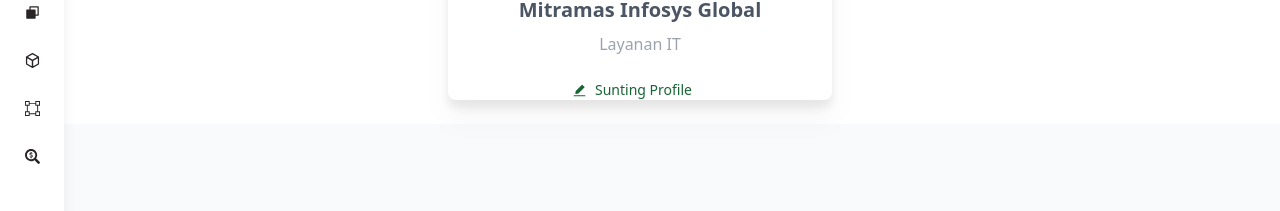
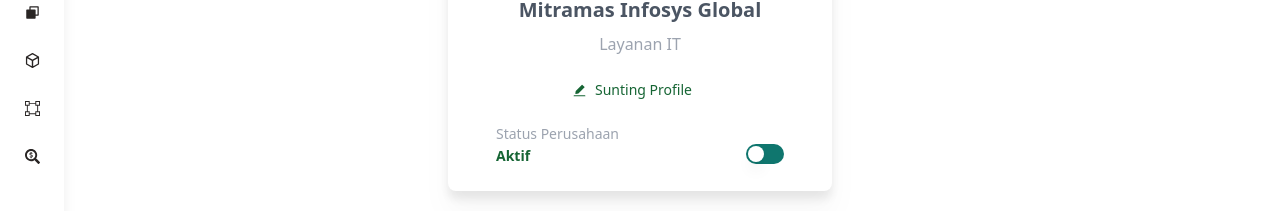
Before and after one commit to ayyashcihuy/miramas-test, a React (Create React App) app in the folder miramas/: page / in a window 1280 px wide. Shown: the part 380-591 px from the top of the page. Built offline with nearby package versions, Linux system fonts and the light colour scheme.

Commit message:
updating profile cont

```diff
--- a/miramas/package.json
+++ b/miramas/package.json
@@ -3,6 +3,7 @@
   "version": "0.1.0",
   "private": true,
   "dependencies": {
+    "@headlessui/react": "^1.4.3",
     "@testing-library/jest-dom": "^5.16.1",
     "@testing-library/react": "^12.1.2",
     "@testing-library/user-event": "^13.5.0",
--- a/miramas/src/components/Profile.jsx
+++ b/miramas/src/components/Profile.jsx
@@ -1,7 +1,10 @@
-import React from "react";
+import React, { useState } from "react";
 import { AiFillEdit } from "react-icons/ai";
+import {Switch} from "@headlessui/react"
 
 function Profile() {
+  const [enabled, setEnabled] = useState(false)
+
   return (
     <div className="profile-section grid container-sm bg-white drop-shadow-xl mx-auto my-6 rounded-lg max-w-sm">
       <div className="relative inline-block">
@@ -24,12 +27,35 @@
         <div className="text-center text-gray-400 mt-2">
           <p>Layanan IT</p>
         </div>
+        <div>
         <a
           href=""
-          className="flex items-center justify-center mt-6 mr-6 text-sm text-green-800"
-        >
+          className="flex items-center justify-center mt-6 mr-6 mb-6 text-sm text-green-800"
+          >
           <AiFillEdit size={15} className="mx-2" /> Sunting Profile
         </a>
+          </div>
+          <div className="mx-12 my-6 text-gray-400 text-sm">
+            <h1>Status Perusahaan</h1>
+            <div className="flex items-center place-content-between">
+            <h1 className="text-green-800 font-bold">Aktif</h1>
+            <div className="">
+      <Switch
+        checked={enabled}
+        onChange={setEnabled}
+        className={`${enabled ? 'bg-teal-900' : 'bg-teal-700'}
+          relative inline-flex flex-shrink-0 h-[20px] w-[38px] border-2 border-transparent rounded-full cursor-pointer transition-colors ease-in-out duration-200 focus:outline-none focus-visible:ring-2  focus-visible:ring-white focus-visible:ring-opacity-75`}
+      >
+        <span className="sr-only">Use setting</span>
+        <span
+          aria-hidden="true"
+          className={`${enabled ? 'translate-x-5' : 'translate-x-0'}
+            pointer-events-none inline-block h-[16px] w-[16px] rounded-full bg-white shadow-lg transform ring-0 transition ease-in-out duration-200`}
+        />
+      </Switch>
+      </div>
+            </div>
+          </div>
       </div>
     </div>
   );
--- a/miramas/tailwind.config.js
+++ b/miramas/tailwind.config.js
@@ -5,7 +5,20 @@
   content: [
     "./src/**/*.{js,jsx,ts,tsx}",
   ],  theme: {
-    extend: {},
+    extend: {
+      borderColor: theme => ({
+        default: theme('colors.gray.300', 'currentColor'),
+        'neon': '#ccff00',
+      }),
+      backgroundColor: theme => ({
+        'neon' : '#ccff00'
+      })
+    },
+  },
+  variants: {
+    extends: {
+      backgroundColor: ['checked'],
+    }
   },
   plugins: [],
 }
```
Also changed, not shown: miramas/src/index.css (line endings or trailing spaces), 1 other file (tests, documents, lock files or other folders).
